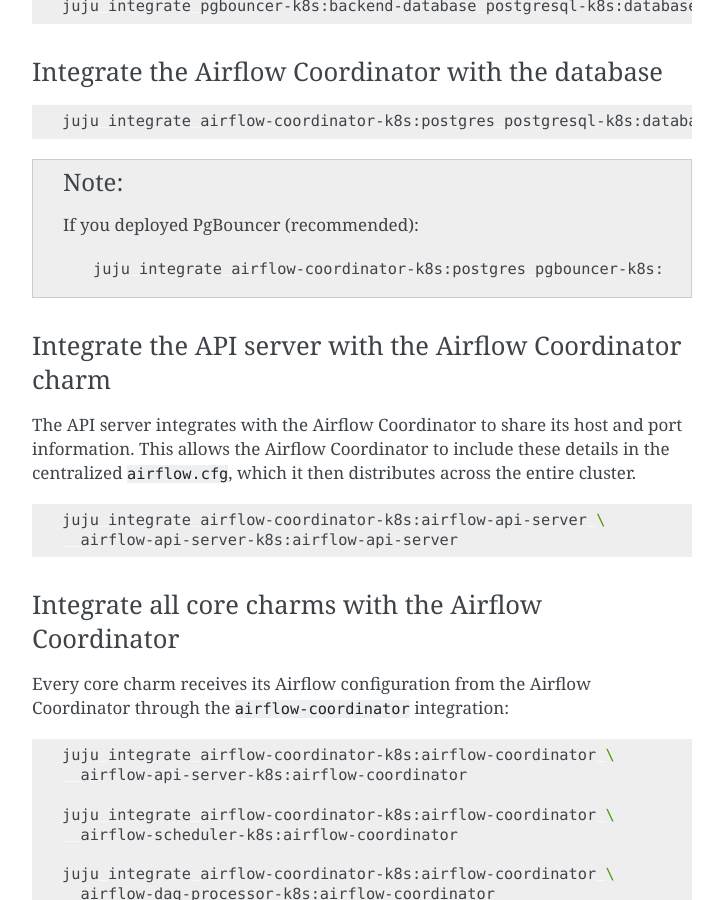
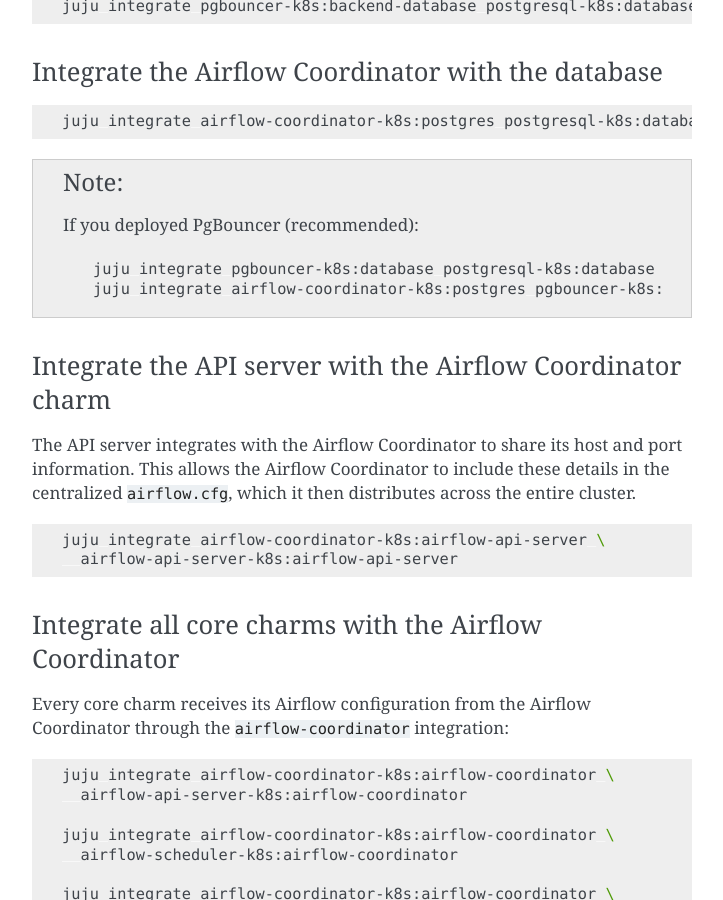
Before and after one commit to canonical/charmed-airflow-documentation, a Sphinx documentation site: the page built from docs/tutorial.rst, in a window 1280 px wide and 900 px high, scrolled down 2098 px. Shown: the whole window, without its empty margins (388-1111 px from the left). Built offline with Sphinx 7.4.7, drawn with Linux system fonts in a browser that asks for light colours.

Commit message:
Added command to integrate pgbouncer and postges if choosen

```diff
--- a/docs/tutorial.rst
+++ b/docs/tutorial.rst
@@ -121,6 +121,7 @@
 
   .. code-block:: bash
 
+    juju integrate pgbouncer-k8s:database postgresql-k8s:database
     juju integrate airflow-coordinator-k8s:postgres pgbouncer-k8s:database
 
 Integrate the API server with the Airflow Coordinator charm
```
